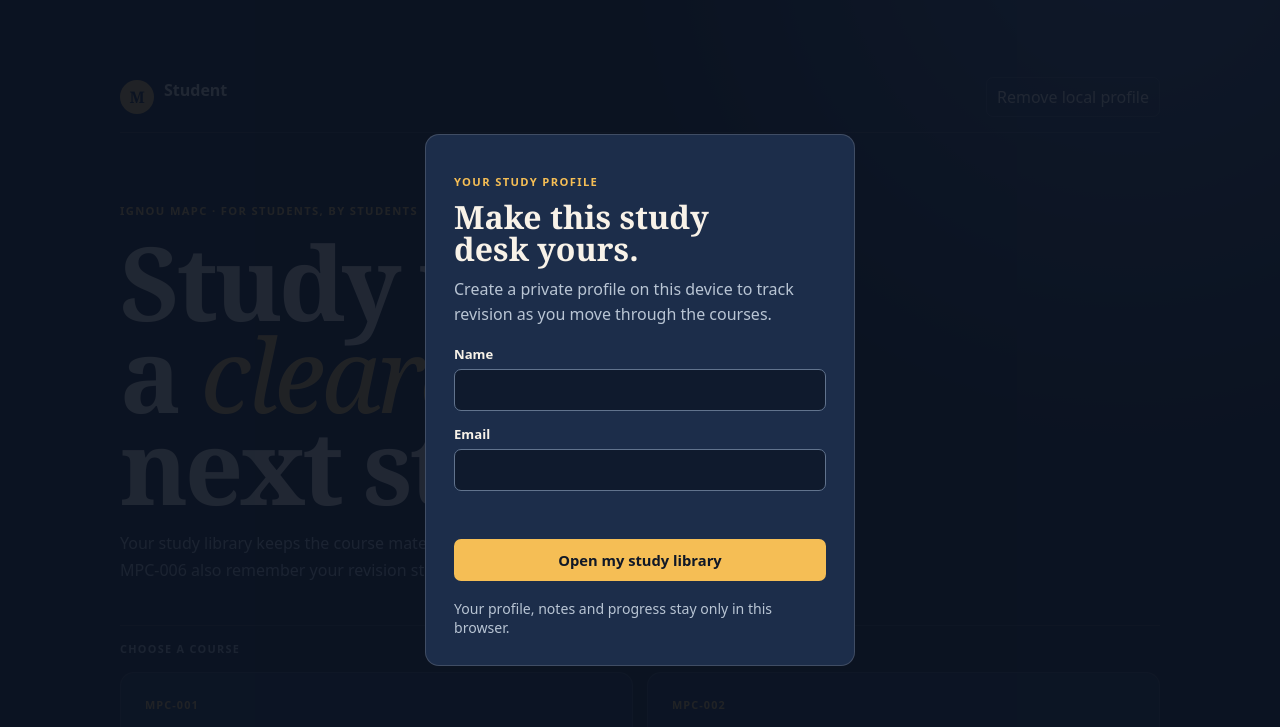
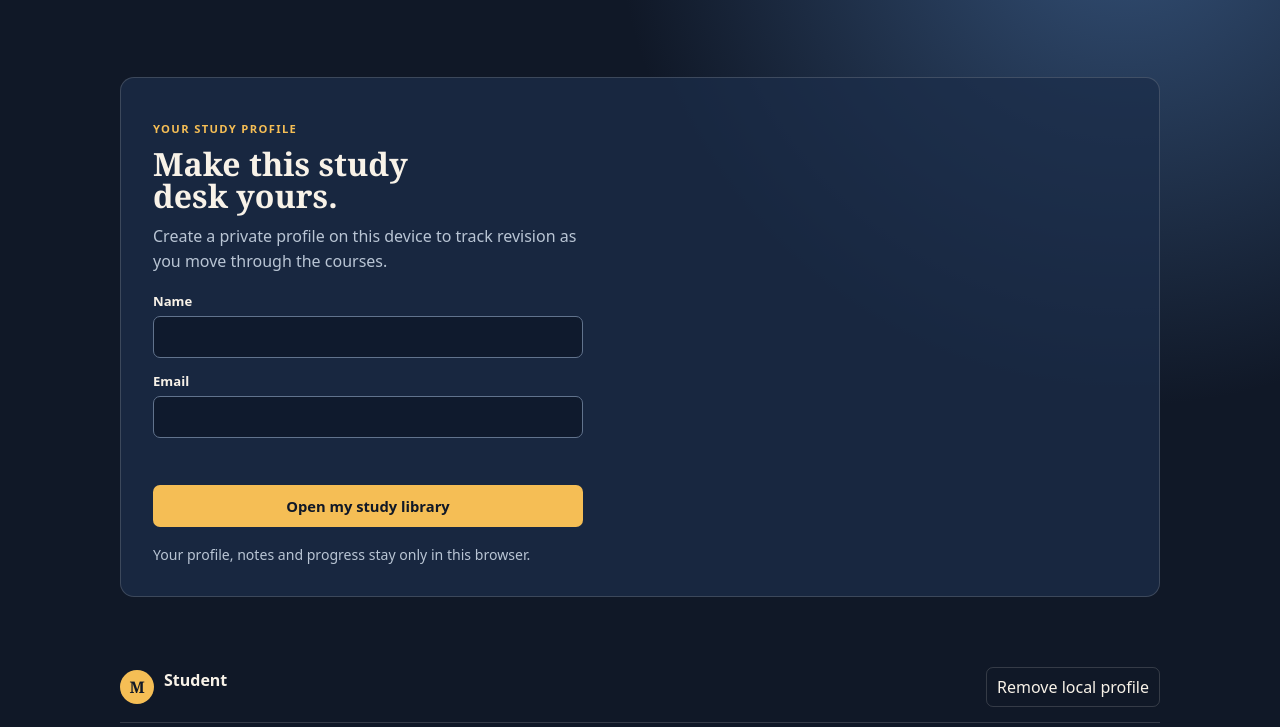
Before and after one commit to Dishan33/atbs, a website: page index.html in a window 1280 px wide. Shown: the top 727 px of the page. Drawn offline with Linux system fonts and the light colour scheme.

Commit message:
Move study profile shell into page flow

```diff
--- a/index.html
+++ b/index.html
@@ -34,8 +34,8 @@
     .course-progress span { display:block; margin-bottom:7px; }
     .course-progress i { background:#0f1a2d; border-radius:99px; display:block; height:6px; overflow:hidden; width:100%; }
     .course-progress b { background:var(--sun); display:block; height:100%; transition:width .2s ease; }
-    .auth-shell { background:#0b1322e8; display:grid; inset:0; padding:20px; place-items:center; position:fixed; z-index:20; }
-    .auth-shell form { background:var(--surface); border:1px solid var(--line); border-radius:14px; max-width:430px; padding:28px; width:100%; }
+    .auth-shell { background:rgba(28,45,74,.74); border:1px solid var(--line); border-radius:14px; margin:0 0 clamp(36px,6vw,70px); padding:clamp(20px,4vw,32px); }
+    .auth-shell form { max-width:430px; }
     .auth-shell h2 { font-family:Georgia,serif; font-size:2rem; line-height:1; margin:12px 0; text-wrap:balance; }
     .auth-copy { color:var(--muted); line-height:1.55; margin:0 0 18px; }
     .auth-shell label { display:block; font-size:.82rem; font-weight:700; margin-top:14px; }
@@ -54,6 +54,7 @@
 </head>
 <body data-app-profile>
   <main>
+    <section id="auth-shell" class="auth-shell" aria-label="Set up your local study profile"></section>
     <header class="profile-bar" id="app-profile-bar" hidden>
       <div class="profile-identity"><span class="profile-mark" aria-hidden="true">M</span><p><strong data-profile-name>Student</strong><small data-profile-email></small></p></div>
       <button type="button" data-profile-signout>Remove local profile</button>
@@ -72,7 +73,6 @@
       <a class="course" href="MPC%20006%20-%20Statistics%20in%20Psychology/MPC006_Dashboard.html"><small>MPC-006</small><h2>Statistics in Psychology</h2><p>Flashcards, methods atlas, prescribed blocks, PYQ analysis, and an answer bank for exam practice.</p><div class="course-progress" data-progress="m006" aria-live="polite"></div><span>Open study desk</span></a>
     </section>
   </main>
-  <section id="auth-shell" class="auth-shell" role="dialog" aria-modal="true" aria-label="Study profile sign in"></section>
   <script src="app-profile.js"></script>
 </body>
 </html>
```
